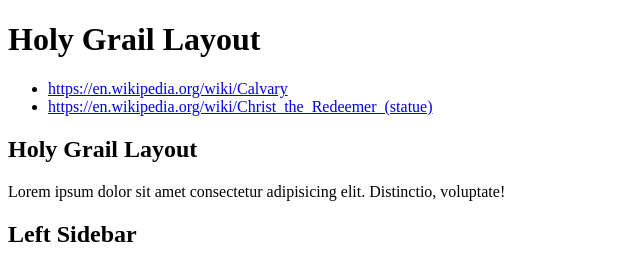
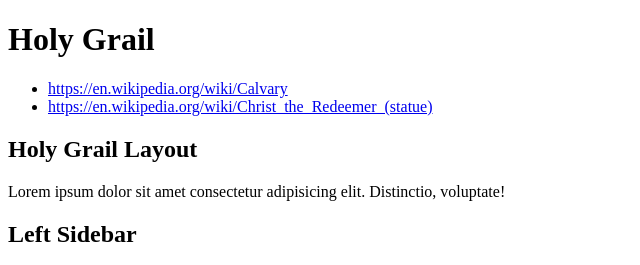
Before and after one commit to MosesRamirez808/wdd130, a plain HTML site: page week02/holygrail.html in a window 1280 px wide. Shown: the top 265 px of the page, without its empty margins (0-640 px from the left). Drawn offline with Linux system fonts and the light colour scheme.

Commit message:
holygrail

```diff
--- a/week02/holygrail.html
+++ b/week02/holygrail.html
@@ -9,7 +9,7 @@
     </head>
     <body>
         <header>
-          <h1>Holy Grail Layout</h1>
+          <h1>Holy Grail</h1>
         </header>
         <nav>
           <ul>
```
